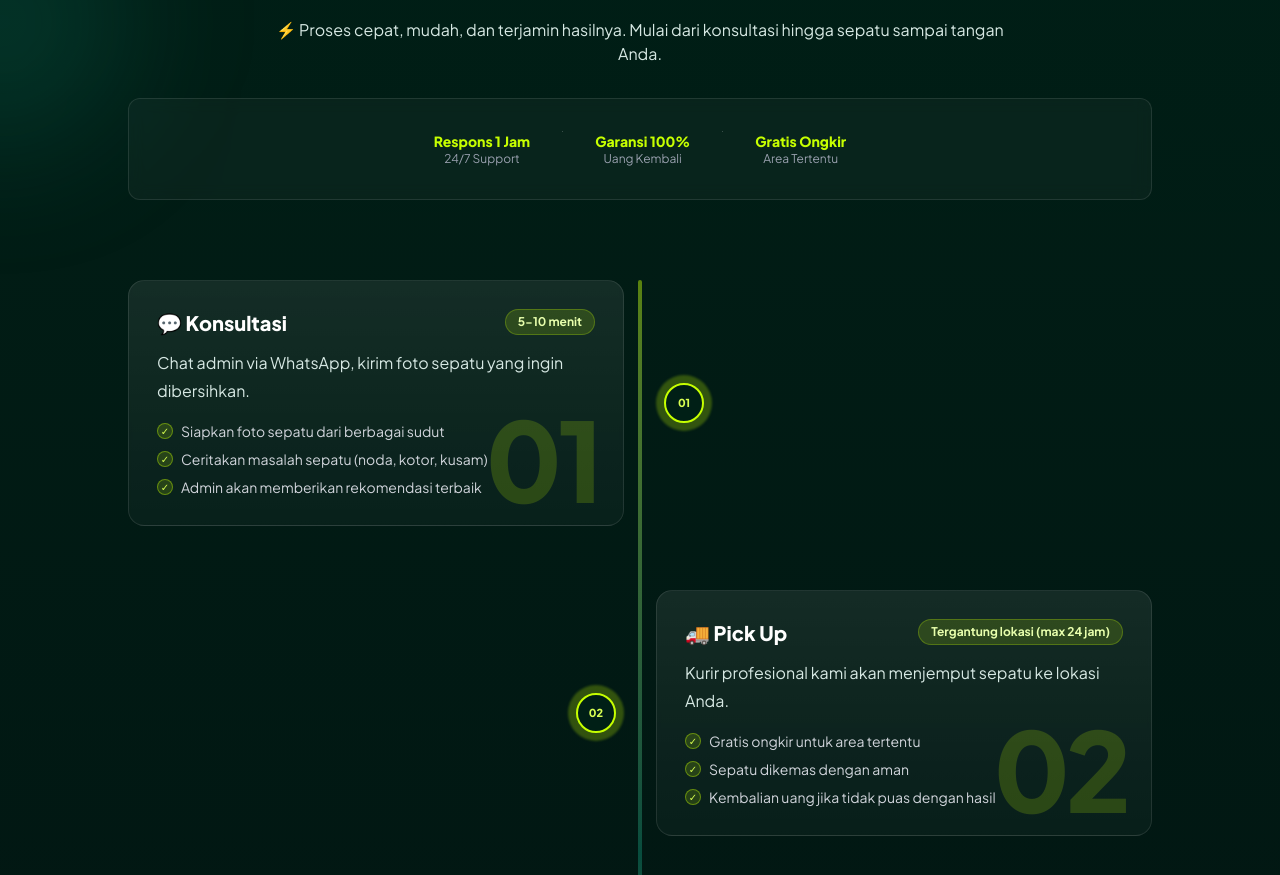
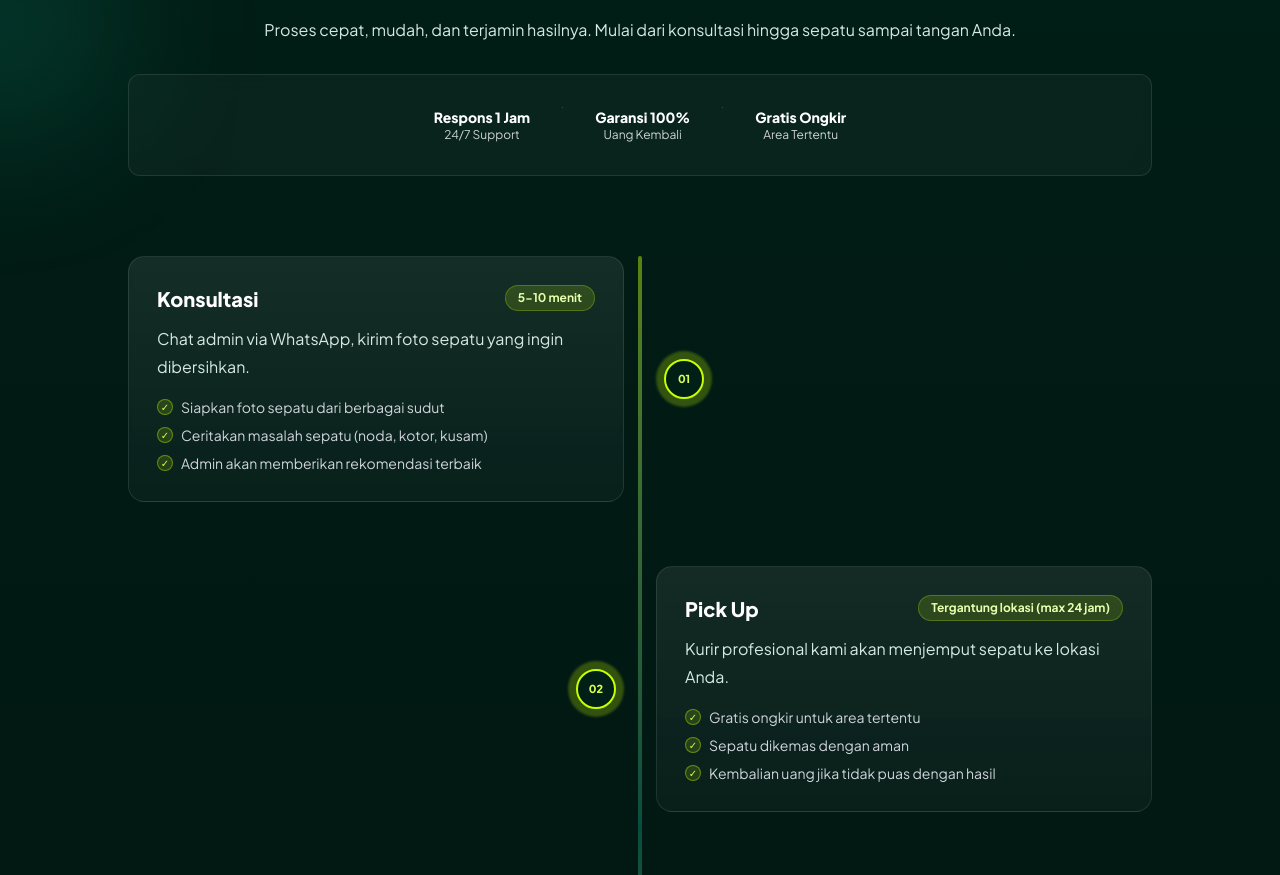
Before and after one commit to arexsxx/brocleanx-landing-page, a Next.js app: page /how-to-order in a window 1280 px wide. Shown: the part 298-1173 px from the top of the page. Built offline with nearby package versions, Linux system fonts and the light colour scheme.

Commit message:
update howtoorder & herosection

```diff
--- a/src/components/sections/HeroSection.tsx
+++ b/src/components/sections/HeroSection.tsx
@@ -54,7 +54,7 @@ export default function HeroSection() {
           <div className="mt-8 flex justify-center">
             <Button asChild size="lg" className="group">
               <Link href="#service">
-                Order Now <a>↗</a>
+                Order Now <span aria-hidden="true">↗</span>
               </Link>
             </Button>
           </div>
--- a/src/components/sections/HowToOrderSection.tsx
+++ b/src/components/sections/HowToOrderSection.tsx
@@ -19,7 +19,7 @@ interface FAQ {
 const orderSteps: OrderStep[] = [
   {
     number: "1",
-    title: "💬 Konsultasi",
+    title: "Konsultasi",
     description:
       "Chat admin via WhatsApp, kirim foto sepatu yang ingin dibersihkan.",
     duration: "5-10 menit",
@@ -31,7 +31,7 @@ const orderSteps: OrderStep[] = [
   },
   {
     number: "2",
-    title: "🚚 Pick Up",
+    title: "Pick Up",
     description: "Kurir profesional kami akan menjemput sepatu ke lokasi Anda.",
     duration: "Tergantung lokasi (max 24 jam)",
     details: [
@@ -42,7 +42,7 @@ const orderSteps: OrderStep[] = [
   },
   {
     number: "3",
-    title: "🫧 Cleaning Process",
+    title: "Cleaning Process",
     description: "Sepatu dicuci dengan treatment premium dan material terbaik.",
     duration: "2-4 hari kerja",
     details: [
@@ -53,7 +53,7 @@ const orderSteps: OrderStep[] = [
   },
   {
     number: "4",
-    title: "📦 Delivery & Payment",
+    title: "Delivery & Payment",
     description: "Sepatu diantar kembali fresh dan siap pakai.",
     duration: "Hari yang dijanjikan",
     details: [
@@ -108,7 +108,7 @@ export default function HowToOrderSection() {
             HOW TO ORDER?
           </h2>
           <p className="mt-3 text-xs text-[#d6e8e3] sm:mt-4 sm:text-sm md:text-base">
-            ⚡ Proses cepat, mudah, dan terjamin hasilnya. Mulai dari konsultasi
+            Proses cepat, mudah, dan terjamin hasilnya. Mulai dari konsultasi
             hingga sepatu sampai tangan Anda.
           </p>
         </div>
@@ -116,24 +116,24 @@ export default function HowToOrderSection() {
         {/* Trust Signals Bar */}
         <div className="mt-6 flex flex-col gap-3 rounded-lg border border-white/10 bg-white/[0.03] p-4 backdrop-blur sm:mt-8 sm:flex-row sm:flex-wrap sm:justify-center sm:gap-0 sm:p-6 md:rounded-xl md:gap-8 md:p-8">
           <div className="flex-1 text-center sm:flex-none">
-            <p className="text-xs font-extrabold text-[#c6ff00] sm:text-sm">
+            <p className="text-xs font-extrabold text-white sm:text-sm">
               Respons 1 Jam
             </p>
-            <p className="text-[10px] text-gray-400 sm:text-xs">24/7 Support</p>
+            <p className="text-[10px] text-white/80 sm:text-xs">24/7 Support</p>
           </div>
           <div className="hidden h-px w-px bg-white/20 sm:block" />
           <div className="flex-1 text-center sm:flex-none">
-            <p className="text-xs font-extrabold text-[#c6ff00] sm:text-sm">
+            <p className="text-xs font-extrabold text-white sm:text-sm">
               Garansi 100%
             </p>
-            <p className="text-[10px] text-gray-400 sm:text-xs">Uang Kembali</p>
+            <p className="text-[10px] text-white/80 sm:text-xs">Uang Kembali</p>
           </div>
           <div className="hidden h-px w-px bg-white/20 sm:block" />
           <div className="flex-1 text-center sm:flex-none">
-            <p className="text-xs font-extrabold text-[#c6ff00] sm:text-sm">
+            <p className="text-xs font-extrabold text-white sm:text-sm">
               Gratis Ongkir
             </p>
-            <p className="text-[10px] text-gray-400 sm:text-xs">
+            <p className="text-[10px] text-white/80 sm:text-xs">
               Area Tertentu
             </p>
           </div>
@@ -158,10 +158,6 @@ export default function HowToOrderSection() {
                   {/* Card */}
                   <div className="w-full md:w-[calc(50%-1rem)]">
                     <article className="group relative isolate overflow-hidden rounded-xl border border-white/10 bg-gradient-to-b from-white/[0.08] to-white/[0.03] p-5 backdrop-blur-[2px] transition-all duration-300 hover:-translate-y-1.5 hover:border-[#c6ff00]/40 hover:shadow-[0_22px_40px_rgba(0,0,0,0.28)] sm:p-6 md:rounded-2xl md:p-7">
-                      <span className="pointer-events-none absolute bottom-2 right-4 z-0 select-none text-[78px] font-extrabold leading-none tracking-[-0.04em] text-[#c6ff00]/18 sm:bottom-3 sm:right-5 sm:text-[96px] md:bottom-3 md:right-6 md:text-[110px]">
-                        {stepNumber}
-                      </span>
-
                       <div className="relative z-10">
                         <div className="mb-2 flex flex-col gap-2 sm:mb-3 sm:flex-row sm:items-start sm:justify-between">
                           <h3 className="text-base font-extrabold text-white sm:text-lg md:text-xl">
```
